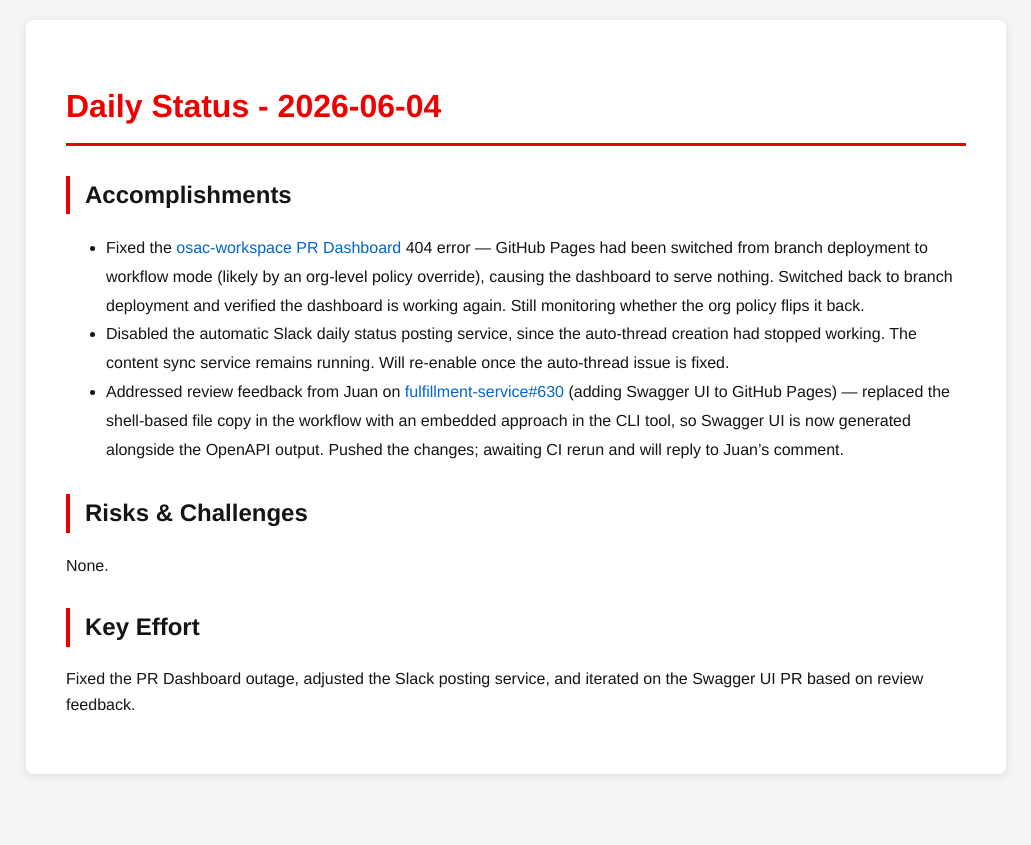
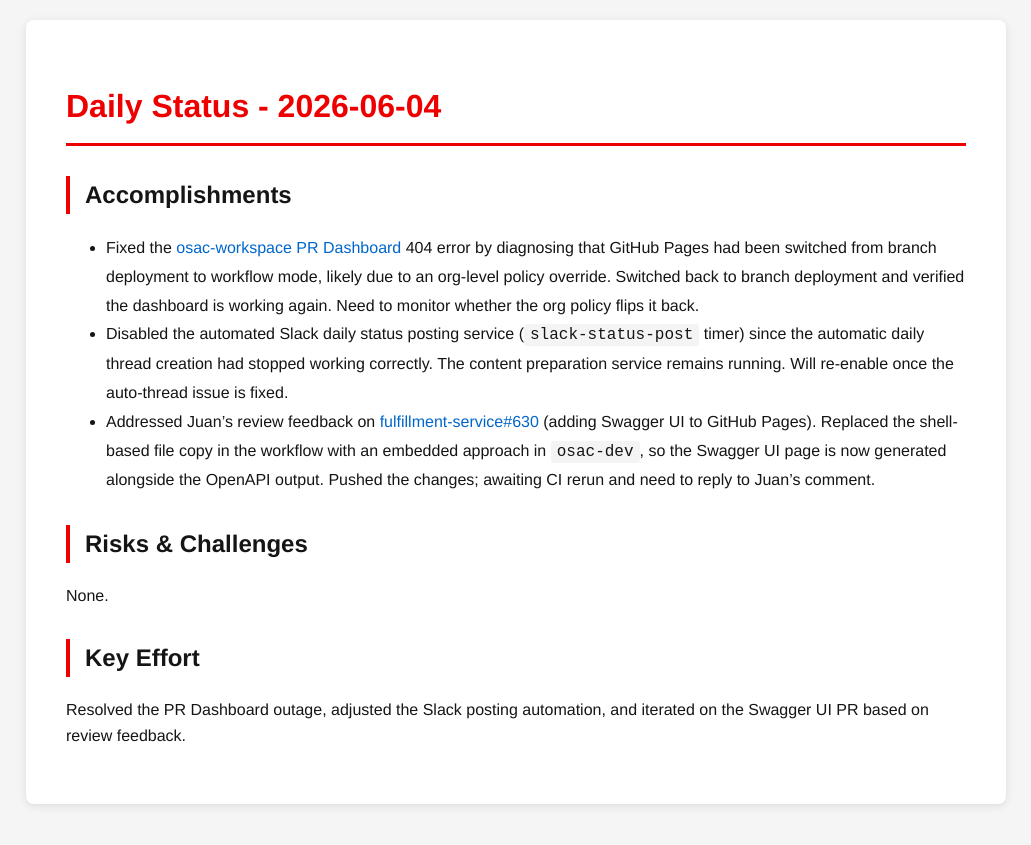
Before and after one commit to tzvatot/daily-status, a Jekyll site: the page built from 2026-06-04.md, in a window 1280 px wide. Shown: the top 845 px of the page, without its empty margins (124-1155 px from the left). Built offline with Jekyll 4.4.1, drawn with Linux system fonts in a browser that asks for light colours.

Commit message:
Daily status update - 2026-06-04

```diff
--- a/2026-06-04.md
+++ b/2026-06-04.md
@@ -7,12 +7,12 @@ date: 2026-06-04
 # Daily Status - 2026-06-04
 
 ## Accomplishments
-- Fixed the [osac-workspace PR Dashboard](https://osac-project.github.io/osac-workspace/pr-dashboard/) 404 error — GitHub Pages had been switched from branch deployment to workflow mode (likely by an org-level policy override), causing the dashboard to serve nothing. Switched back to branch deployment and verified the dashboard is working again. Still monitoring whether the org policy flips it back.
-- Disabled the automatic Slack daily status posting service, since the auto-thread creation had stopped working. The content sync service remains running. Will re-enable once the auto-thread issue is fixed.
-- Addressed review feedback from Juan on [fulfillment-service#630](https://github.com/osac-project/fulfillment-service/pull/630) (adding Swagger UI to GitHub Pages) — replaced the shell-based file copy in the workflow with an embedded approach in the CLI tool, so Swagger UI is now generated alongside the OpenAPI output. Pushed the changes; awaiting CI rerun and will reply to Juan's comment.
+- Fixed the [osac-workspace PR Dashboard](https://osac-project.github.io/osac-workspace/pr-dashboard/) 404 error by diagnosing that GitHub Pages had been switched from branch deployment to workflow mode, likely due to an org-level policy override. Switched back to branch deployment and verified the dashboard is working again. Need to monitor whether the org policy flips it back.
+- Disabled the automated Slack daily status posting service (`slack-status-post` timer) since the automatic daily thread creation had stopped working correctly. The content preparation service remains running. Will re-enable once the auto-thread issue is fixed.
+- Addressed Juan's review feedback on [fulfillment-service#630](https://github.com/osac-project/fulfillment-service/pull/630) (adding Swagger UI to GitHub Pages). Replaced the shell-based file copy in the workflow with an embedded approach in `osac-dev`, so the Swagger UI page is now generated alongside the OpenAPI output. Pushed the changes; awaiting CI rerun and need to reply to Juan's comment.
 
 ## Risks & Challenges
 None.
 
 ## Key Effort
-Fixed the PR Dashboard outage, adjusted the Slack posting service, and iterated on the Swagger UI PR based on review feedback.
+Resolved the PR Dashboard outage, adjusted the Slack posting automation, and iterated on the Swagger UI PR based on review feedback.
```
